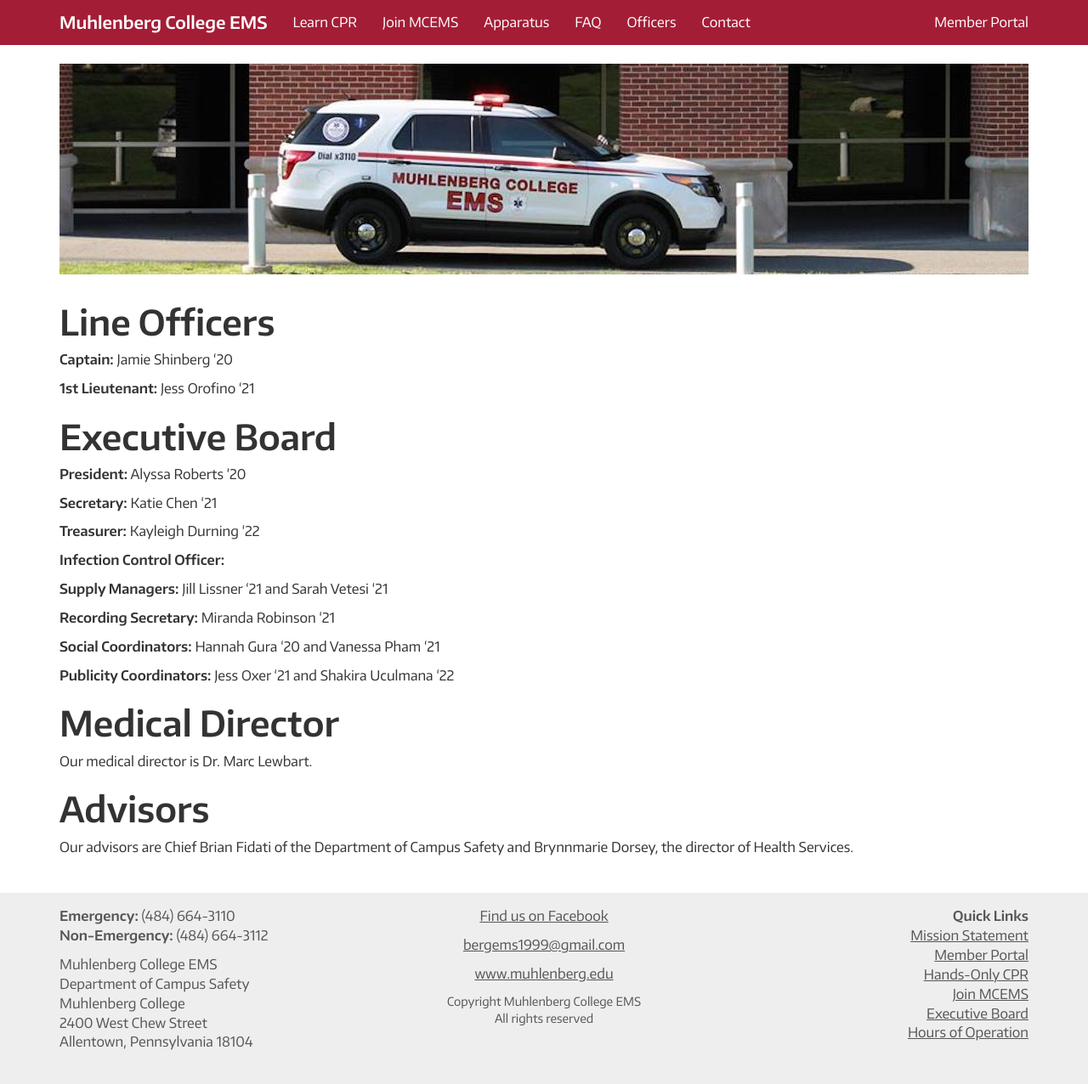
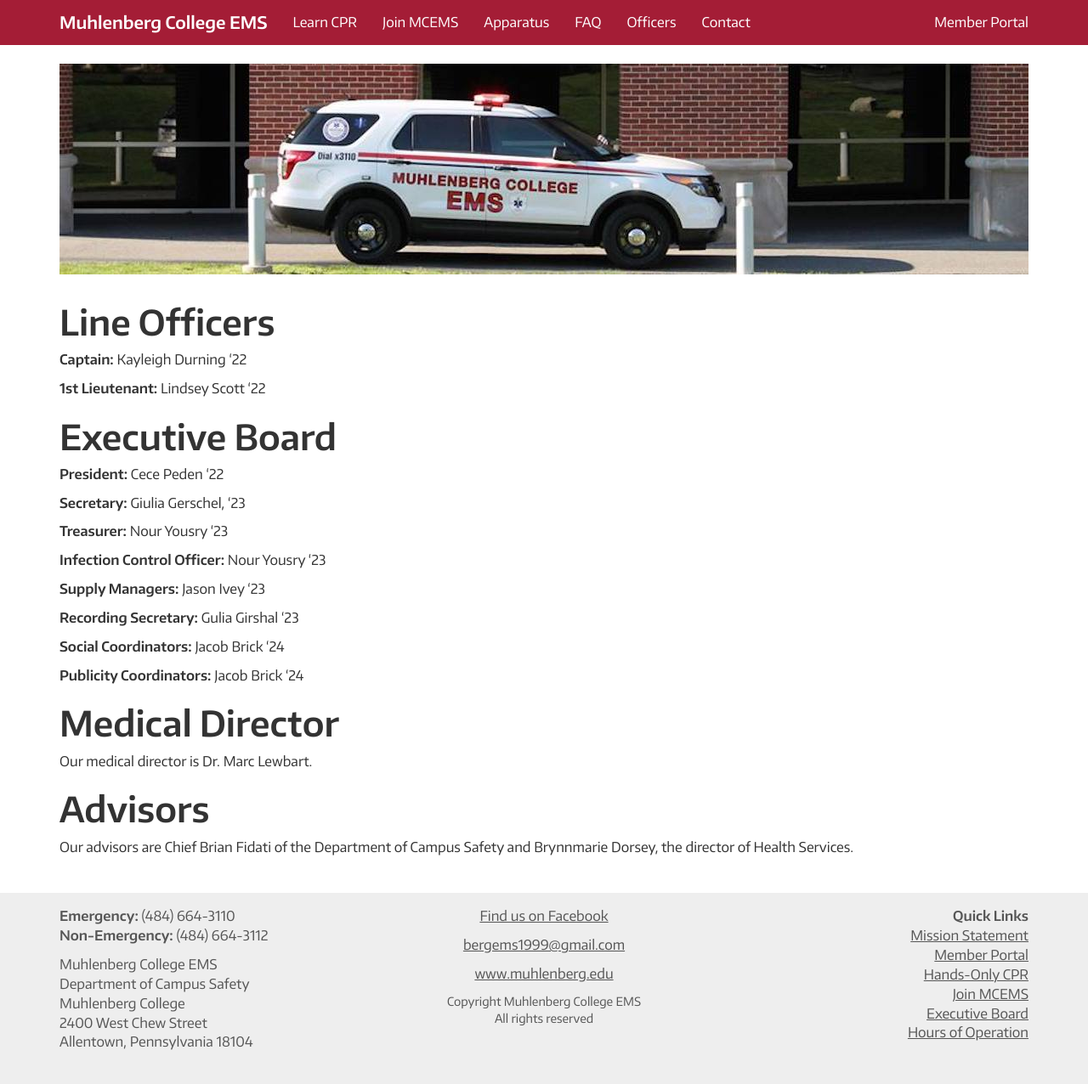
Before and after one commit to MCEMS/www, a Jekyll site: the page built from officers/index.markdown, in a window 1280 px wide. Shown: the whole page at 85% size. Built offline with Jekyll 4.4.1, drawn with Linux system fonts in a browser that asks for light colours; nearby versions of some CDN libraries.

Commit message:
Update index.markdown

```diff
--- a/officers/index.markdown
+++ b/officers/index.markdown
@@ -8,29 +8,29 @@
 Line Officers
 =============
 
-**Captain:** Jamie Shinberg '20
+**Captain:** Kayleigh Durning '22
 
-**1st Lieutenant:** Jess Orofino '21
+**1st Lieutenant:** Lindsey Scott '22
 
 
 Executive Board
 ===============
 
-**President:** Alyssa Roberts '20
+**President:** Cece Peden '22
 
-**Secretary:** Katie Chen '21
+**Secretary:** Giulia Gerschel, '23
 
-**Treasurer:** Kayleigh Durning '22
+**Treasurer:** Nour Yousry '23
 
-**Infection Control Officer:**
+**Infection Control Officer:** Nour Yousry '23
 
-**Supply Managers:** Jill Lissner '21 and Sarah Vetesi '21
+**Supply Managers:** Jason Ivey '23
 
-**Recording Secretary:** Miranda Robinson '21
+**Recording Secretary:** Gulia Girshal '23
 
-**Social Coordinators:** Hannah Gura '20 and Vanessa Pham '21
+**Social Coordinators:** Jacob Brick '24
 
-**Publicity Coordinators:** Jess Oxer '21 and Shakira Uculmana '22
+**Publicity Coordinators:** Jacob Brick '24
 
 Medical Director
 ================
```
